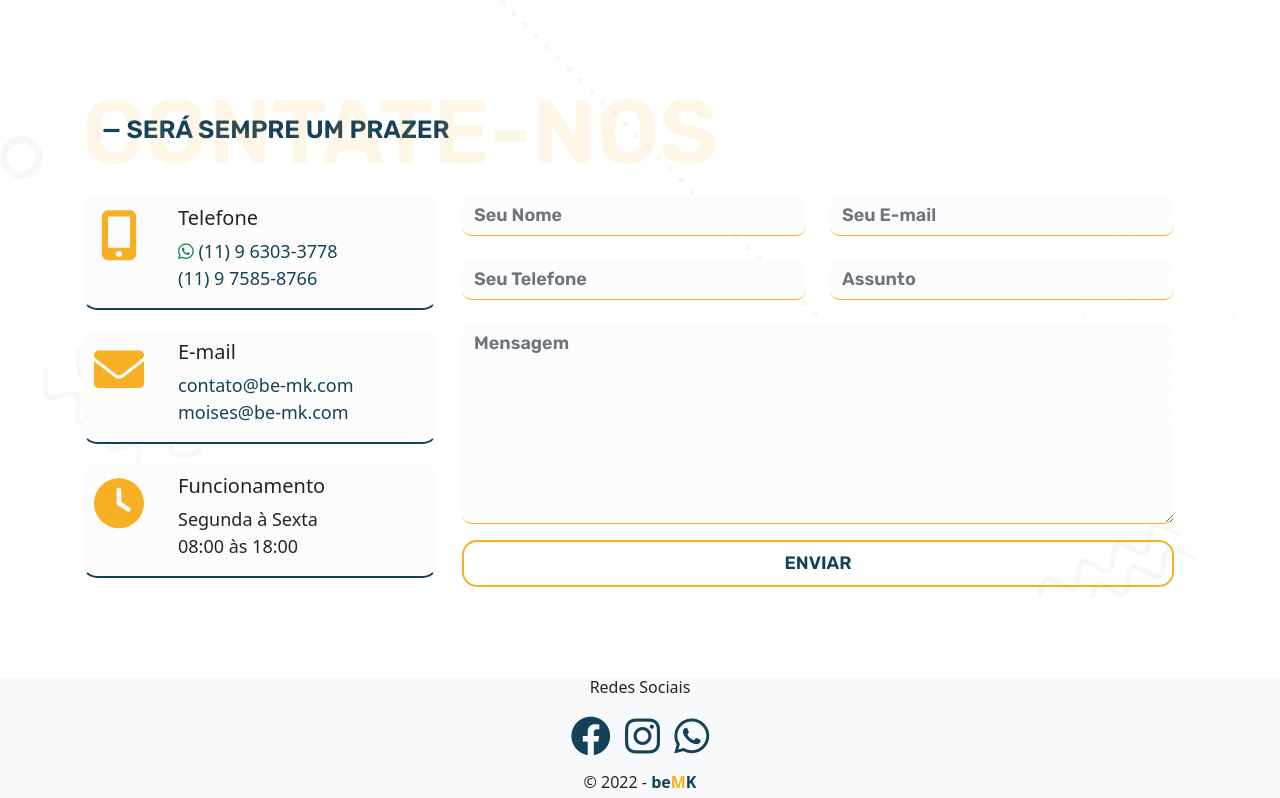
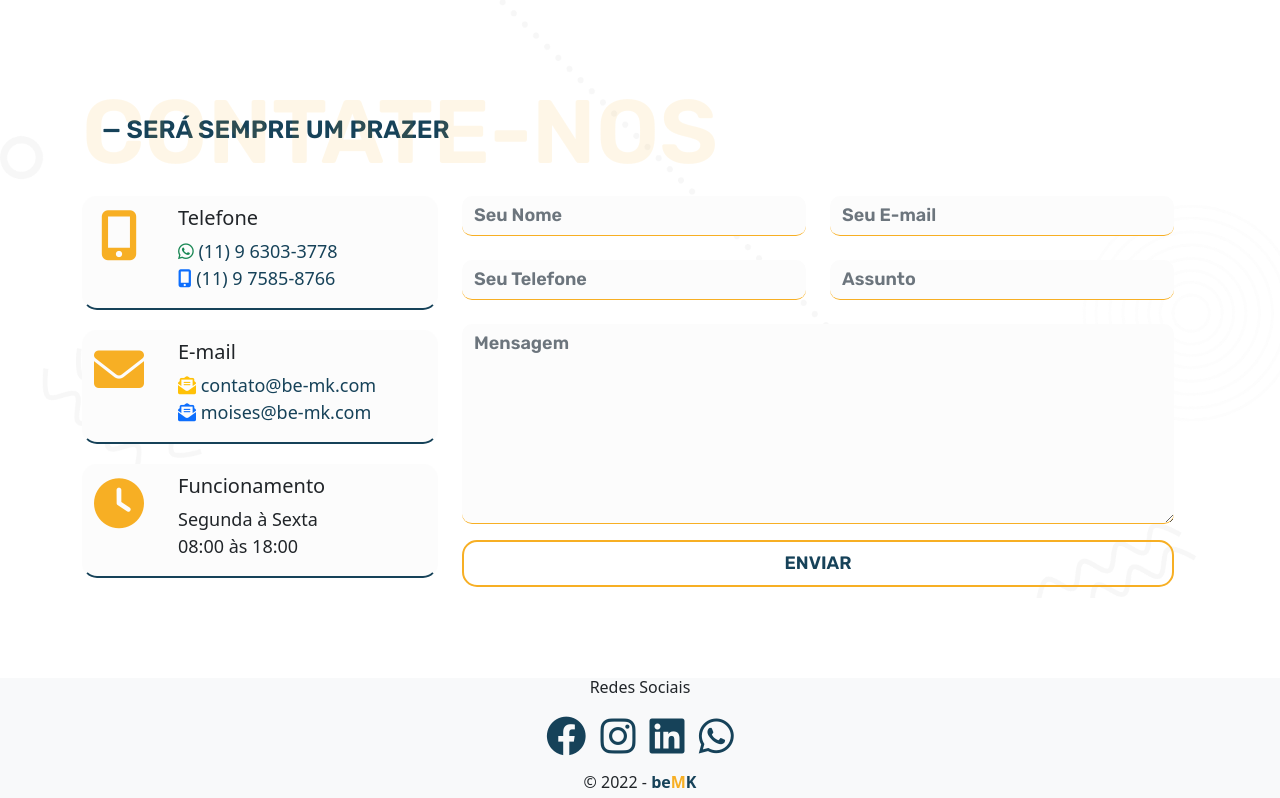
Before and after one commit to moiseskm09/be-mk, a PHP site: page / in a window 1280 px wide. Shown: the part 3580-4378 px from the top of the page. Run offline with PHP 8.4, Linux system fonts and the light colour scheme; some libraries are stand-ins or nearby versions.

Commit message:
moises
linkedin

```diff
--- a/index.php
+++ b/index.php
@@ -447,7 +447,7 @@
                                                             <h5 class="mt-2 titulo-card-contato">Telefone</h5>
                                                             <p class="texto-card-contato">
                                                                 <a target="_blanc" href="https://api.whatsapp.com/send?phone=5511963033778&text=Ol%C3%A1%20beMK!%20Gostaria%20de%20mais%20informa%C3%A7%C3%B5es%20sobre%20..." style="text-decoration: none;"><i class="fa-brands fa-whatsapp text-success"></i> (11) 9 6303-3778</a>
-                                                                <br><a href="tel:11963033778" style="text-decoration: none;">(11) 9 7585-8766</a></p>
+                                                                <br><a href="tel:11963033778" style="text-decoration: none;"><i class="fa-solid fa-mobile-screen-button text-primary"></i> (11) 9 7585-8766</a></p>
                                                         </div>
                                                     </div>
                                                 </div>
@@ -464,7 +464,7 @@
                                                         </div>
                                                         <div class="col-9">
                                                             <h5 class="mt-2 titulo-card-contato">E-mail</h5>
-                                                            <p class="texto-card-contato"><a href="mailto:contato@be-mk.com" style="text-decoration: none;">contato@be-mk.com</a><br><a href="mailto:moises@be-mk.com" style="text-decoration: none;">moises@be-mk.com</a></p>
+                                                            <p class="texto-card-contato"><a href="mailto:contato@be-mk.com" style="text-decoration: none;"><i class="fa-solid fa-envelope-open-text text-warning"></i> contato@be-mk.com</a><br><a href="mailto:moises@be-mk.com" style="text-decoration: none;"><i class="fa-solid fa-envelope-open-text text-primary"></i> moises@be-mk.com</a></p>
                                                         </div>
                                                     </div>
                                                 </div>
@@ -543,6 +543,7 @@
                             <h6>Redes Sociais</h6>
                             <a class="redesocial" target="_blanc" href="https://www.facebook.com/beMKoficial"><i class="fa-brands fa-facebook"></i></a>
                             <a class="redesocial" target="_blanc" href="https://www.instagram.com/bemksolucoes/"><i class="fa-brands fa-instagram"></i></a>
+                            <a class="redesocial" target="_blanc" href="https://www.linkedin.com/company/bemk"><i class="fa-brands fa-linkedin"></i></a>
                             <a class="redesocial" target="_blanc" href="https://api.whatsapp.com/send?phone=5511963033778&text=Ol%C3%A1%20beMK!%20Gostaria%20de%20mais%20informa%C3%A7%C3%B5es%20sobre%20..."><i class="fa-brands fa-whatsapp"></i></a>
                         </div>
                         <!-- Copyright -->
```
Also changed, not shown: includes/imagens/favicon.webp, includes/imagens/oldfavicon.webp (added).
